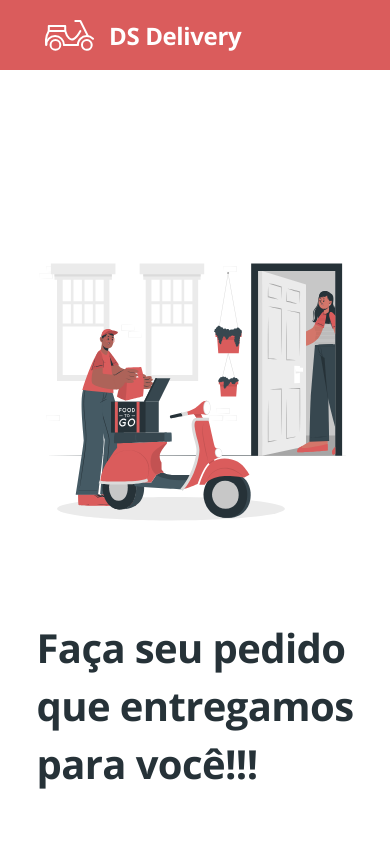
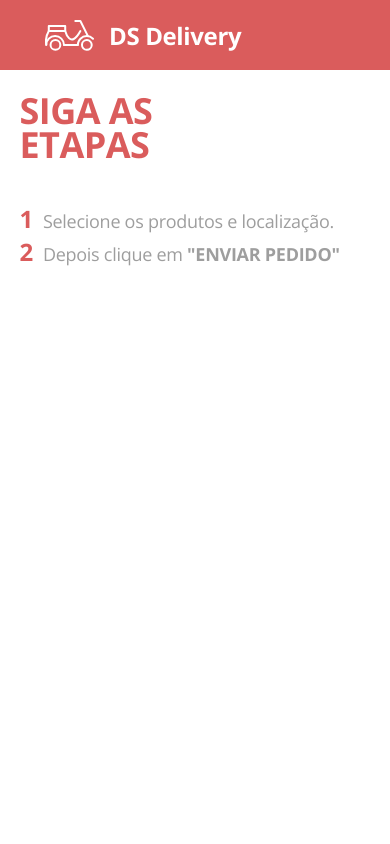
Before and after one commit to mrraxa01/dsdeliver-sds2, a React (Create React App) app in the folder front-web/: page /orders in a window 390 px wide. Shown: the top 844 px of the page. Built offline with nearby package versions, Linux system fonts and the light colour scheme.

Commit message:
Add routes and steps

```diff
--- a/front-web/package.json
+++ b/front-web/package.json
@@ -10,8 +10,10 @@
     "@types/node": "^12.19.12",
     "@types/react": "^16.14.2",
     "@types/react-dom": "^16.9.10",
+    "@types/react-router-dom": "^5.1.7",
     "react": "^17.0.1",
     "react-dom": "^17.0.1",
+    "react-router-dom": "^5.2.0",
     "react-scripts": "4.0.1",
     "typescript": "^4.1.3",
     "web-vitals": "^0.2.4"
--- a/front-web/src/App.css
+++ b/front-web/src/App.css
@@ -1,5 +1,5 @@
 @import url('https://fonts.googleapis.com/css2?family=Open+Sans:wght@400;700&display=swap');
-/*:root estará disponível em toda aplicação*/
+
 :root {
   --primary-color: #da5c5c;
   --primary-hover-color: #a74b4b;
--- a/front-web/src/App.tsx
+++ b/front-web/src/App.tsx
@@ -1,18 +1,13 @@
 
 import './App.css';
-import Footer from './Footer';
-import Home from './Home';
-import Navbar from './Navbar';
-
+import Routes from './Routes';
 
 
 function App() {
   return (
-    <div >
-      <Navbar />
-      <Home />
 
-    </div>
+      <Routes />
+
   );
 }
 
--- a/front-web/src/Home/index.tsx
+++ b/front-web/src/Home/index.tsx
@@ -1,6 +1,7 @@
 import './styles.css';
 import { ReactComponent as MainImage } from './main.svg';
 import Footer from '../Footer';
+import { Link } from 'react-router-dom';
 
 function Home() {
     return (
@@ -10,22 +11,22 @@
                     <div className="home-actions">
                         <h1 className="home-title">
                             Faça seu pedido <br /> que entregamos <br /> para você!!!
-               </h1>
+                         </h1>
                         <h3 className="home-subtitle">
                             Escolha o seu pedido e em poucos minutos <br />levaremos na sua porta
-               </h3>
-                        <a href="orders" className="home-btn-order">
+                        </h3>
+                        <Link to="/orders" className="home-btn-order">
                             FAZER PEDIDO
-               </a>
+                        </Link>
                     </div>
                     <div className="home-image">
                         <MainImage />
                     </div>
 
                 </div>
-                <Footer />
+
             </div>
-
+            <Footer />
         </>
     );
 
--- a/front-web/src/Home/styles.css
+++ b/front-web/src/Home/styles.css
@@ -1,6 +1,6 @@
 .home-container {
     padding-top: 100px;
-    height: calc(100vh - 254px);
+    height: calc(100vh - 204px);
   }
 
   .home-container h1 {
--- a/front-web/src/Navbar/index.tsx
+++ b/front-web/src/Navbar/index.tsx
@@ -1,11 +1,12 @@
 import './styles.css';
 import {ReactComponent as Logo} from './logo.svg';
+import { Link } from 'react-router-dom';
 
 function Navbar(){
     return(
         <nav className="main-navbar">
             <Logo />
-            <a href="home" className="logo-text"> DS Delivery</a>
+            <Link to="/" className="logo-text"> DS Delivery</Link>
         </nav>
     );
 }
--- /dev/null
+++ b/front-web/src/Orders/StepsHeader.tsx
@@ -0,0 +1,27 @@
+
+
+
+function StepsHeader (){
+    return(
+        <header className="orders-steps-container">
+            <div className="orders-steps-content">
+                <h1 className="steps-title">
+                    SIGA AS <br /> ETAPAS
+                </h1>
+                <ul className="steps-items">
+                    <li>
+                        <span className="steps-number">1</span>
+                        Selecione os produtos e localização.
+                    </li>
+                    <li>
+                    <span className="steps-number">2</span>
+                        Depois clique em <strong>"ENVIAR PEDIDO"</strong>
+                    </li>
+                </ul>
+
+            </div>
+
+        </header>
+    )
+}
+export default StepsHeader;
--- /dev/null
+++ b/front-web/src/Orders/index.tsx
@@ -0,0 +1,12 @@
+import StepsHeader from './StepsHeader';
+import './styles.css';
+
+
+function Orders(){
+    return(
+        <div className="orders-container">
+           <StepsHeader />
+        </div>
+    )
+}
+export default Orders;
--- /dev/null
+++ b/front-web/src/Orders/styles.css
@@ -0,0 +1,294 @@
+.orders-container {
+    background-color: var(--light-color);
+  }
+
+  .orders-container h3 {
+    margin: 0;
+  }
+
+  .orders-steps-container {
+    display: flex;
+    justify-content: center;
+    background-color: #FFF;
+    margin-bottom: 30px;
+  }
+
+  .orders-steps-content {
+    display: flex;
+    padding: 25px 0;
+    width: 70%;
+  }
+
+  .steps-title {
+    font-weight: bold;
+    font-size: 36px;
+    line-height: 34px;
+    letter-spacing: -0.015em;
+    color: var(--primary-color);
+    margin-right: 100px;
+  }
+
+  .steps-items {
+    list-style-type: none;
+  }
+
+  .steps-items li {
+    font-weight: normal;
+    font-size: 18px;
+    line-height: 25px;
+    letter-spacing: -0.015em;
+    color: var(--secondary-color);
+  }
+
+  .steps-items .steps-number {
+    font-size: 24px;
+    font-style: normal;
+    font-weight: bold;
+    line-height: 33px;
+    letter-spacing: -0.015em;
+    color: var(--primary-color);
+    margin-right: 10px;
+  }
+
+  .orders-list-container {
+    display: flex;
+    justify-content: center;
+  }
+
+  .orders-list-items {
+    width: 70%;
+    display: grid;
+    grid-template-columns: repeat(auto-fill, 235px);
+    grid-gap: 20px 15px;
+    justify-content: space-between;
+  }
+
+  .order-card-container {
+    background-color: #FFF;
+    box-shadow: 0px 4px 20px rgba(0, 0, 0, 0.25);
+    border-radius: 10px;
+    padding: 15px;
+    cursor: pointer;
+  }
+
+  .order-card-container.selected {
+    border: 4px solid #008E5B;
+    box-sizing: border-box;
+    box-shadow: 0px 4px 20px rgba(0, 0, 0, 0.25);
+    border-radius: 10px;
+  }
+
+  .order-card-container:hover {
+    transform: scale(1.01);
+  }
+
+  .order-card-title {
+    font-weight: bold;
+    font-size: 18px;
+    line-height: 25px;
+    letter-spacing: -0.015em;
+    color: var(--primary-color);
+    text-align: center;
+  }
+
+  .order-card-container.selected .order-card-title {
+    color: #008E5B;
+  }
+
+  .order-card-image {
+    border-radius: 10px;
+    margin-top: 15px;
+    margin-bottom: 15px;
+    width: 100%;
+  }
+
+  .order-card-price {
+    font-weight: bold;
+    font-size: 24px;
+    line-height: 33px;
+    letter-spacing: -0.015em;
+    color: var(--primary-color);
+    text-align: left;
+  }
+
+  .order-card-container.selected .order-card-price {
+    color: #008E5B;
+  }
+
+  .order-card-description {
+    border-top: 1px solid #E6E6E6;
+    margin-top: 15px;
+    padding-top: 15px;
+  }
+
+  .order-card-description h3 {
+    font-size: 16px;
+    line-height: 22px;
+    letter-spacing: -0.015em;
+    color: var(--secondary-color);
+  }
+
+  .order-card-description p {
+    font-weight: normal;
+    font-size: 14px;
+    line-height: 19px;
+    letter-spacing: -0.015em;
+
+    color: var(--secondary-color);
+  }
+
+  .order-location-container {
+    display: flex;
+    justify-content: center;
+  }
+
+  .order-location-content {
+    width: 70%;
+    margin: 30px 0 120px 0;
+    padding: 20px 0;
+    height: 400px;
+    background: #FFF;
+    box-shadow: 0px 4px 20px rgba(0, 0, 0, 0.25);
+    border-radius: 10px;
+  }
+
+  .filter-container {
+    display: flex;
+    justify-content: center;
+    margin-top: 20px;
+  }
+
+  .filter {
+    width: 80%;
+  }
+
+  .filter > div {
+    border-radius: 10px;
+    min-height: 60px;
+  }
+
+  .leaflet-container {
+    width: 100%;
+    height: 100%;
+    border-radius: 10px;
+    margin-top: 20px;
+    z-index: 0;
+  }
+
+  .order-location-title {
+    font-weight: bold;
+    font-size: 18px;
+    line-height: 25px;
+    text-align: center;
+    letter-spacing: -0.015em;
+    color: var(--secondary-color);
+  }
+
+  .order-summary-container {
+    display: flex;
+    justify-content: center;
+    margin-bottom: 30px;
+  }
+
+  .order-summary-content {
+    width: calc(70% - 40px);
+    display: flex;
+    justify-content: space-between;
+    background: #FFF;
+    box-shadow: 0px 4px 20px rgba(0, 0, 0, 0.25);
+    border-radius: 10px;
+    background-color: var(--primary-color);
+    color: #FFF;
+    padding: 20px;
+  }
+
+  .amount-selected-container {
+    font-weight: normal;
+    font-size: 11px;
+    line-height: 15px;
+    letter-spacing: -0.015em;
+    display: block;
+    margin-bottom: 10px;
+  }
+
+  .amount-selected {
+    font-weight: bold;
+    font-size: 16px;
+    line-height: 15px;
+    letter-spacing: -0.015em;
+    margin-right: 5px;
+  }
+
+  .order-summary-total {
+    font-weight: normal;
+    font-size: 14px;
+    line-height: 15px;
+    letter-spacing: -0.015em;
+    color: #FFF;
+    display: block;
+  }
+
+  .order-summary-price {
+    font-weight: bold;
+    font-size: 18px;
+    line-height: 19px;
+    letter-spacing: -0.015em;
+    color: #FFF;
+    margin-right: 5px;
+  }
+
+  .order-summary-make-order {
+    width: 220px;
+    height: 45px;
+    background: #FFF;
+    border-radius: 10px;
+    font-weight: bold;
+    font-size: 18px;
+    line-height: 25px;
+    text-align: center;
+    letter-spacing: -0.015em;
+    color: var(--primary-color);
+    border: 0;
+    cursor: pointer;
+  }
+
+  .order-summary-make-order:focus {
+    outline: none;
+  }
+
+  .order-summary-make-order:hover {
+    background-color: #fcf2f2;
+    transform: scale(1.01);
+  }
+
+  @media only screen and (max-width: 768px) {
+    .orders-steps-content {
+      display: flex;
+      flex-direction: column;
+      padding: 0;
+      width: 90%;
+    }
+
+    .steps-items {
+      padding: 0
+    }
+
+    .order-location-content {
+      width: 90%;
+    }
+
+    .order-location-container {
+      margin-bottom: 20px;
+    }
+
+    .order-summary-content {
+      width: 80%;
+      display: flex;
+      flex-direction: column;
+    }
+
+    .order-summary-make-order {
+      margin-top: 15px;
+      width: 100%;
+    }
+  }
--- /dev/null
+++ b/front-web/src/Routes.tsx
@@ -0,0 +1,23 @@
+import { BrowserRouter, Switch, Route } from "react-router-dom";
+import Home from "./Home";
+import Orders from "./Orders";
+import Navbar from "./Navbar";
+
+function Routes(){
+    return(
+        <BrowserRouter>
+            <Navbar />
+            <Switch>
+                <Route path="/orders">
+                    <Orders />
+                </Route>
+                <Route path="/">
+                    <Home />
+                </Route>
+            </Switch>
+
+        </BrowserRouter>
+    )
+}
+
+export default Routes;
```
Also changed, not shown: 2 other files (tests, documents, lock files or other folders).
